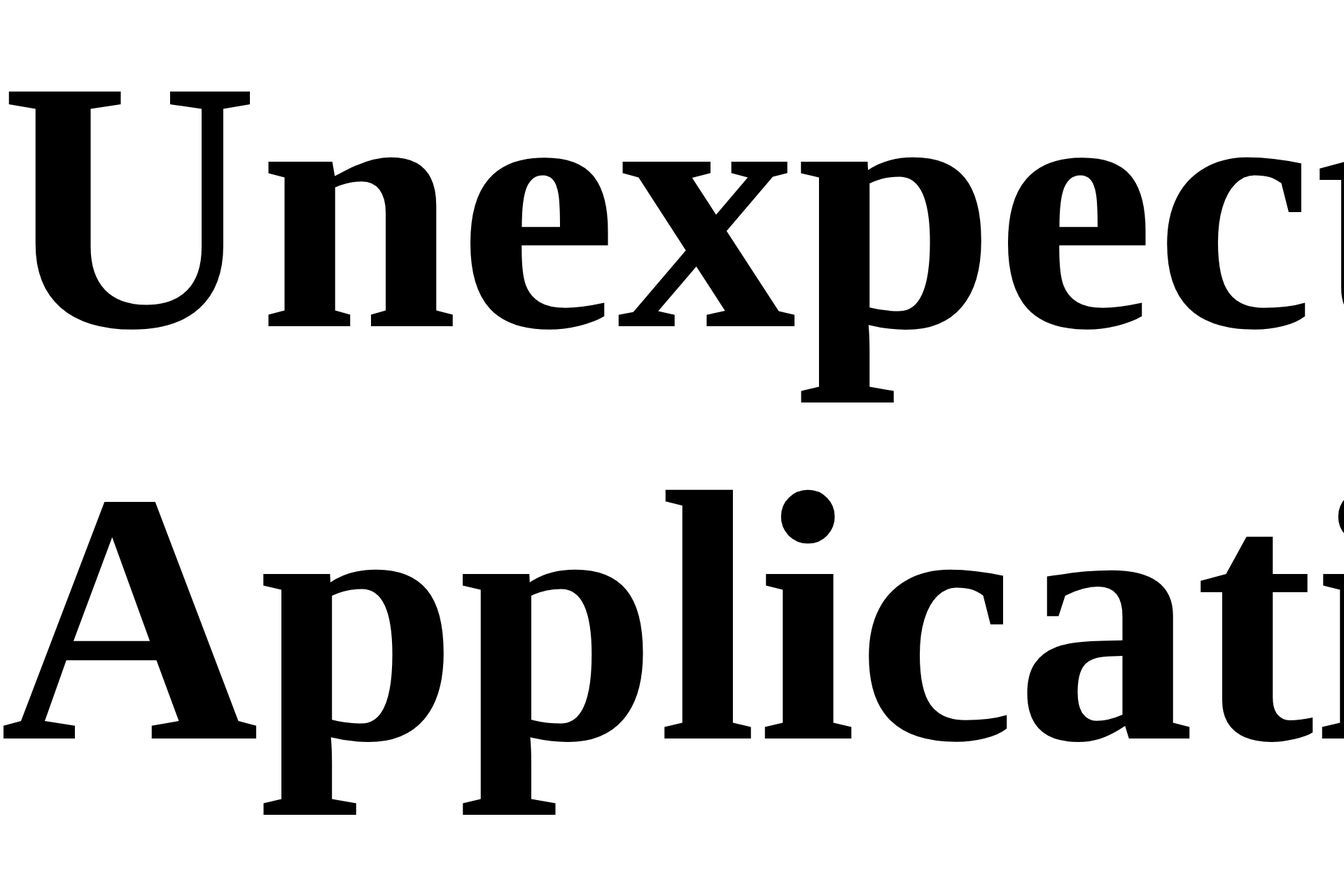
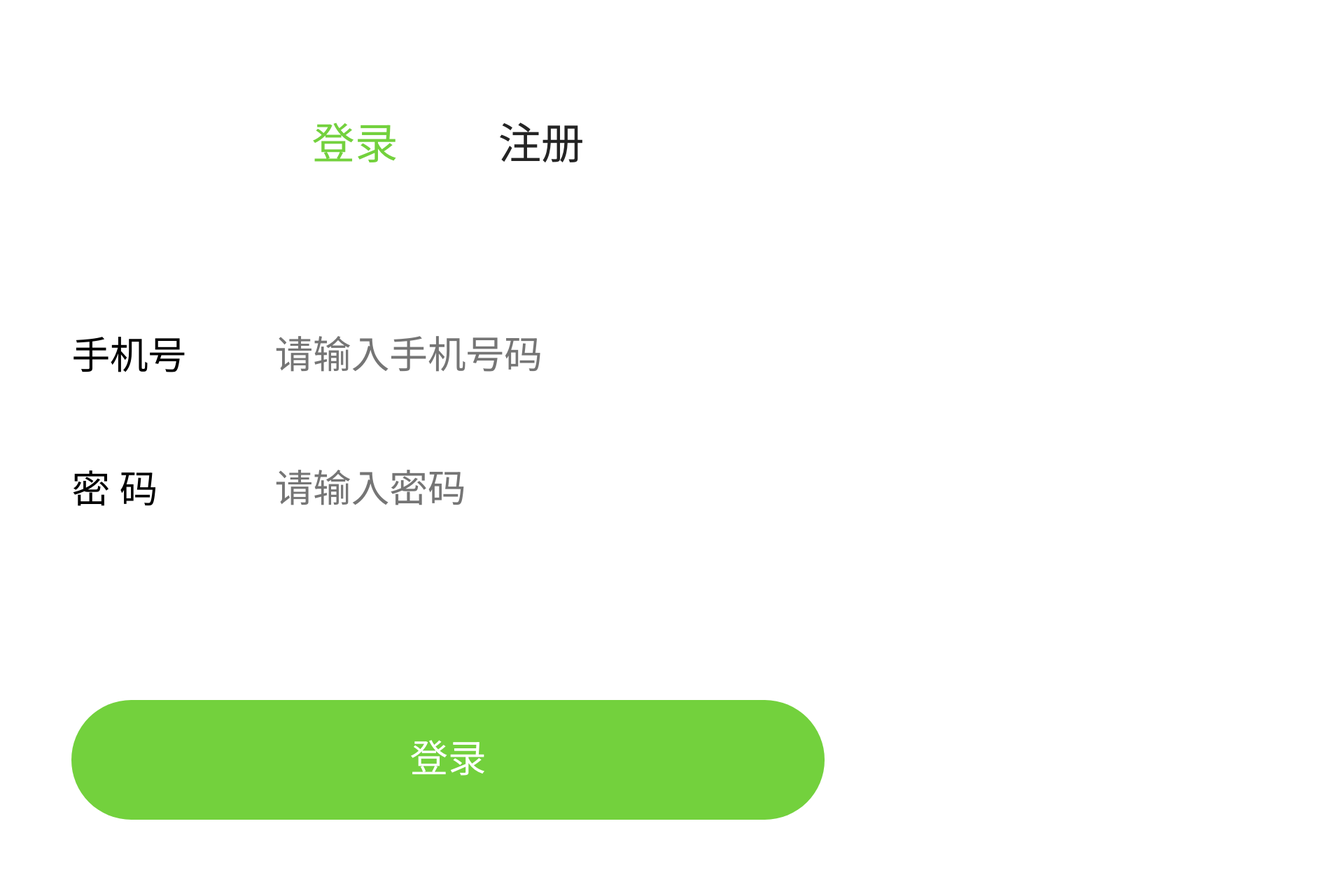
Before and after one commit to wq93/HappyPurchase, a React (Create React App) app: page /#/account/login in a window 1280 px wide. Before the commit this address had no page. Shown: the top 1280 px of the page at 70% size, 1920 px wide, since content can reach past the window. Built offline with nearby package versions, Linux system fonts and the light colour scheme.

Commit message:
feat: 注册登录

```diff
--- /dev/null
+++ b/craco.config.js
@@ -0,0 +1,11 @@
+const path = require("path")
+module.exports = {
+  webpack:{
+    alias:{
+      "@":path.resolve(__dirname,"src")
+    },
+    resolve: {
+      extensions: ['ts', '/tsx']
+    }
+  }
+}
--- a/package.json
+++ b/package.json
@@ -3,6 +3,7 @@
   "version": "0.1.0",
   "private": true,
   "dependencies": {
+    "@craco/craco": "^7.1.0",
     "@testing-library/jest-dom": "^5.16.5",
     "@testing-library/react": "^13.4.0",
     "@testing-library/user-event": "^13.5.0",
@@ -10,6 +11,7 @@
     "@types/node": "^16.18.30",
     "@types/react": "^18.2.6",
     "@types/react-dom": "^18.2.4",
+    "axios": "^1.6.7",
     "normalize.css": "^8.0.1",
     "react": "^18.2.0",
     "react-dom": "^18.2.0",
--- /dev/null
+++ b/src/containers/Account/Login.tsx
@@ -0,0 +1,87 @@
+import React, { Fragment, useState } from "react";
+import "./style.scss";
+import useRequest from "../../hooks/useRequest";
+import {message} from "../../utils/message";
+import {useNavigate} from 'react-router-dom'
+
+type ResponseType = {
+  data: {
+    message: string;
+    token: string
+  }
+}
+
+function Login() {
+  const navigate = useNavigate()
+  const [phoneNumber, setPhoneNumber] = useState<string>("")
+  const [password, setPassword] = useState("");
+
+  const {request} = useRequest<ResponseType>({})
+
+  async function handleSubmitBtnClick() {
+    if (!phoneNumber) {
+      message("手机号不能为空！");
+      return;
+    }
+    if (!password) {
+      message("密码不能为空！");
+      return;
+    }
+
+    try {
+      const res = await request({
+        url: "https://www.fastmock.site/mock/f307fca25de6a901228480d6513e9950/api/login",
+        method: "post",
+        data: {
+          name: "111",
+        },
+      });
+      const { token } = res.data;
+      message(res.data.message)
+      if(token){
+        localStorage.setItem('token', token)
+      }
+      navigate('/home');
+    }catch (e) {
+      message("未知错误");
+    }
+  }
+
+  return (
+    <>
+      <div className="form">
+        <div className="form-item">
+          <div className="form-item-title">手机号</div>
+          <input
+            className="form-item-content"
+            type="text"
+            placeholder="请输入手机号码"
+            value={phoneNumber}
+            onChange={(e) => {
+              setPhoneNumber(e.target.value);
+            }}
+          />
+        </div>
+        <div className="form-item">
+          <div className="form-item-title">密 码</div>
+          <input
+            className="form-item-content"
+            type="password"
+            placeholder="请输入密码"
+            value={password}
+            onChange={(e) => {
+              setPassword(e.target.value);
+            }}
+          />
+        </div>
+      </div>
+      <div className="submit" onClick={handleSubmitBtnClick}>
+        登录
+      </div>
+      <p className="notice">*登录即表示您赞同使用条款及隐私政策</p>
+    </>
+  )
+
+}
+
+export default Login
--- /dev/null
+++ b/src/containers/Account/Register.tsx
@@ -0,0 +1,71 @@
+import React, { useState } from "react";
+import "./style.scss";
+import { message } from "../../utils/message";
+
+const Register = () => {
+  const [name, setName] = useState("");
+  const [phoneNumber, setPhoneNumber] = useState("");
+  const [password, setPassword] = useState("");
+  const [checkPassword, setCheckPassword] = useState("");
+
+  const handleSubmit = () => {
+    message('注册成功')
+  }
+
+  return (
+    <>
+      <div className="form">
+        <div className="form-item">
+          <div className="form-item-title">用户名</div>
+          <input
+            className="form-item-content"
+            type="text"
+            placeholder="请输入用户名"
+            value={name}
+            onChange={(e) => {
+              setName(e.target.value);
+            }}
+          />
+        </div>
+        <div className="form-item">
+          <div className="form-item-title">手机号</div>
+          <input
+            className="form-item-content"
+            type="text"
+            placeholder="请输入手机号"
+            value={phoneNumber}
+            onChange={(e) => {
+              setPhoneNumber(e.target.value);
+            }}
+          />
+        </div>
+        <div className="form-item">
+          <div className="form-item-title">密码</div>
+          <input
+            className="form-item-content"
+            type="passworld"
+            placeholder="请输入密码"
+            value={password}
+            onChange={(e) => {
+              setPassword(e.target.value);
+            }}
+          />
+        </div>
+        <div className="form-item">
+          <div className="form-item-title">确认密码</div>
+          <input
+            className="form-item-content"
+            type="passworld"
+            placeholder="请再次输入密码"
+            value={checkPassword}
+            onChange={(e) => {
+              setCheckPassword(e.target.value);
+            }}
+          />
+        </div>
+      </div>
+      <div className="submit" onClick={handleSubmit}>注册</div>
+    </>
+  );
+};
+export default Register;
--- /dev/null
+++ b/src/containers/Account/index.tsx
@@ -0,0 +1,38 @@
+import React, { Fragment, useEffect} from "react";
+import {Link, Outlet, useLocation, useNavigate} from "react-router-dom"
+import "./style.scss";
+
+function Account() {
+  const navigate = useNavigate()
+  const location = useLocation()
+
+  const isLoginActivated = location.pathname === '/account/login';
+  const loginActiveClass = isLoginActivated ? 'tab-item-active' : '';
+  const regsiterActiveClass = !isLoginActivated ? 'tab-item-active' : '';
+
+  // 如果已经登录, 重定向到/home
+  useEffect(() => {
+    if(localStorage.getItem('token')) {
+      navigate('/home')
+    }
+  }, [navigate]);
+
+  return (
+    <>
+      <div className="page login-page">
+        <div className="tab">
+          <div className={`tab-item tab-item-left ${loginActiveClass}`}>
+
+            <Link to="/account/login">登录</Link>
+          </div>
+          <div className={`tab-item tab-item-right ${regsiterActiveClass}`}>
+            <Link to="/account/register">注册</Link>
+          </div>
+        </div>
+        <Outlet/>
+      </div>
+    </>
+  )
+}
+
+export default Account
--- /dev/null
+++ b/src/containers/Account/style.scss
@@ -0,0 +1,66 @@
+.tab {
+  width: 1.14rem;
+  line-height: 0.21rem;
+  margin: 0 auto;
+  padding: 0.5rem 0.77rem 0.5rem;
+  font-size: 0.18rem;
+  color: #242424;
+}
+.tab-item {
+  display: inline-block;
+  &-left {
+    color: #73d13d;
+  }
+  &-right {
+    float: right;
+  }
+  a {
+    color: #242424;
+    text-decoration: none;
+  }
+  &-active {
+    a {
+      color: #73d13d;
+    }
+  }
+}
+.form {
+  margin-bottom: 0.6rem;
+  &-item {
+    display: flex;
+    padding: 0.16rem 0.3rem;
+    line-height: 0.24rem;
+    font-size: 0.16rem;
+    &-title {
+      width: 0.65rem;
+      margin-right: 0.2rem;
+    }
+    &-content {
+      flex: 1;
+      border: none;
+      outline: none;
+      color: #242424;
+      &:placeholder {
+        color: #d9d9d9;
+      }
+    }
+  }
+}
+.submit {
+  margin: 0 0.3rem 0.94rem 0.3rem;
+  line-height: 0.5rem;
+  border-radius: 25rem;
+  background: #73d13d;
+  box-shadow: 0rem 6rem 6rem 0rem #d9f7be;
+  font-size: 0.16rem;
+  color: #fff;
+  text-align: center;
+}
+.notice {
+  color: #cf1322;
+  font-weight: regular;
+  font-size: 0.16rem;
+  line-height: 0.24rem;
+  letter-spacing: 0rem;
+  text-align: center;
+}
--- /dev/null
+++ b/src/hooks/useRequest.tsx
@@ -0,0 +1,59 @@
+import {useState, useRef, useEffect, useCallback} from 'react'
+
+import axios, {AxiosRequestConfig} from 'axios'
+import {useNavigate} from "react-router-dom"
+import {message} from "../utils/message";
+
+function useRequest<T>(option: AxiosRequestConfig & { manual?: boolean}) {
+  const navigate = useNavigate()
+  const [data, setData] = useState<T | null>(null)
+  const [error, setError] = useState("")
+  const [loaded, setLoaded] = useState(false)
+  const controllerRef = useRef(new AbortController())
+
+  const cancel = () => {
+    controllerRef.current.abort()
+  }
+  const request = useCallback(
+    async (requestOptions?:AxiosRequestConfig) => {
+    // 清空之前的请求状态和数据
+    setData(null)
+    setError("")
+    setLoaded(false)
+
+    const loginToken = localStorage.getItem("token")
+    const headers = loginToken? {token: loginToken}: {};
+
+    try {
+      // 发送请求
+      const response = await axios.request<T>({
+        ...requestOptions,
+        signal: controllerRef.current.signal,
+        headers
+      })
+      setData(response.data)
+      return response.data;
+    }catch (e: any){
+      if (e?.response?.status === 403) {
+        localStorage.removeItem("token");
+        navigate("/login");
+      }
+      setError(e.message || "unknow requset error.");
+      throw new Error(e);
+    }finally {
+      setLoaded(true);
+    }
+  }, [navigate])
+
+  useEffect(() => {
+    if(option.manual) {
+      request(option).catch(e => {
+        message(e.message)
+      })
+    }
+  }, [option, request]);
+
+  return {data, error, loaded, request, cancel}
+}
+
+export  default useRequest
--- /dev/null
+++ b/src/utils/message.tsx
@@ -0,0 +1,40 @@
+import React from 'react';
+import ReactDOM from 'react-dom/client';
+
+const modalStyle = {
+  display: "table",
+  position: "absolute" as const,
+  top: "50%",
+  left: "50%",
+  transform: "-50% -50%",
+  width: " 3rem",
+  height: "1rem",
+  marginLeft: "-1.5rem",
+  marginTop: "-0.5rem",
+  borderRadius: ".08rem",
+  background: " rgba(0,0,0, .7)",
+}
+const modalTextStyle = {
+  display: "table-cell",
+  padding: ".2rem",
+  fontSize: ".16rem",
+  color: " #FFF",
+  verticalAlign: "middle",
+  textAlign: "center" as const,
+}
+const element = document.createElement('div');
+const root = ReactDOM.createRoot(element);
+
+export const message = (message: string, timeout = 1500) => {
+  root.render(
+    <div style={modalStyle}>
+      <div style={modalTextStyle}>{message}</div>
+    </div>
+  );
+  if (!element.parentNode) {
+    document.body.appendChild(element);
+    setTimeout(() => {
+      document.body.removeChild(element);
+    }, timeout);
+  }
+}
--- a/tsconfig.json
+++ b/tsconfig.json
@@ -6,6 +6,9 @@
       "dom.iterable",
       "esnext"
     ],
+    "paths": {
+      "@/*": ["src/*"]
+    },
     "allowJs": true,
     "skipLibCheck": true,
     "esModuleInterop": true,
```
Also changed, not shown: src/router.tsx (+17 -0 lines), 1 other file (tests, documents, lock files or other folders).
